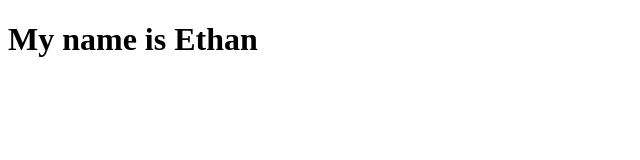
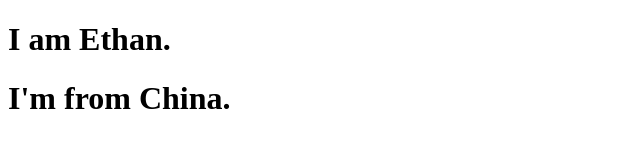
Before and after one commit to EethannYuan/FirstCode, a plain HTML site: page index.html in a window 1280 px wide. Shown: the whole page, without its empty margins (0-640 px from the left). Drawn offline with Linux system fonts and the light colour scheme.

Commit message:
Add files via upload

```diff
--- a/index.html
+++ b/index.html
@@ -6,6 +6,7 @@
   <title>Document</title>
 </head>
 <body>
-    <h1> My name is Ethan</h1>
+  <h1>I am Ethan.</h1>
+  <h1>I'm from China.</h1>
 </body>
 </html>
```
